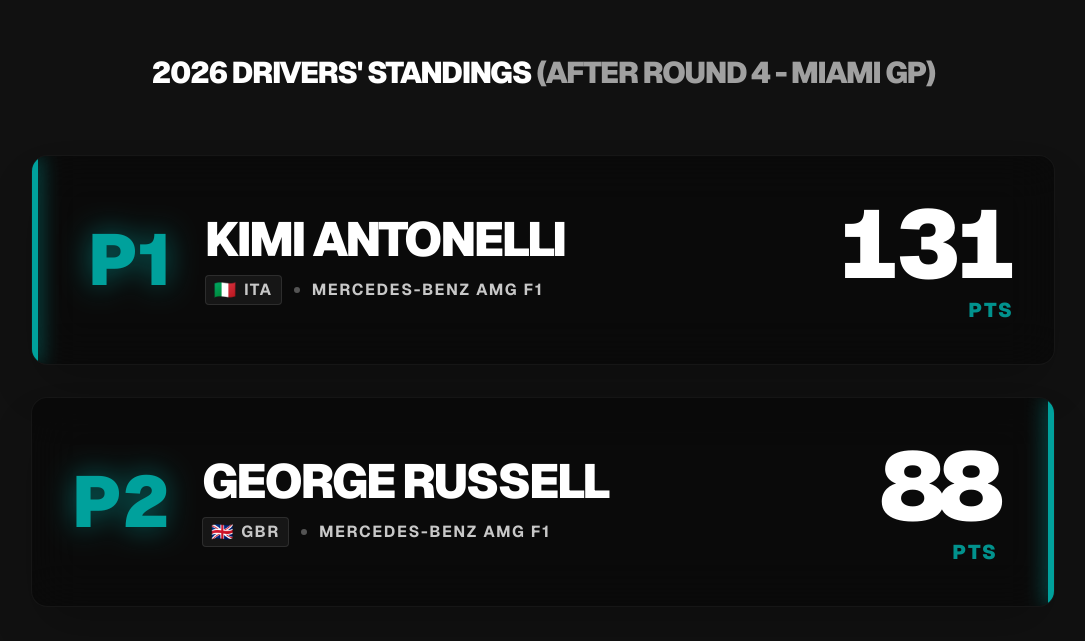
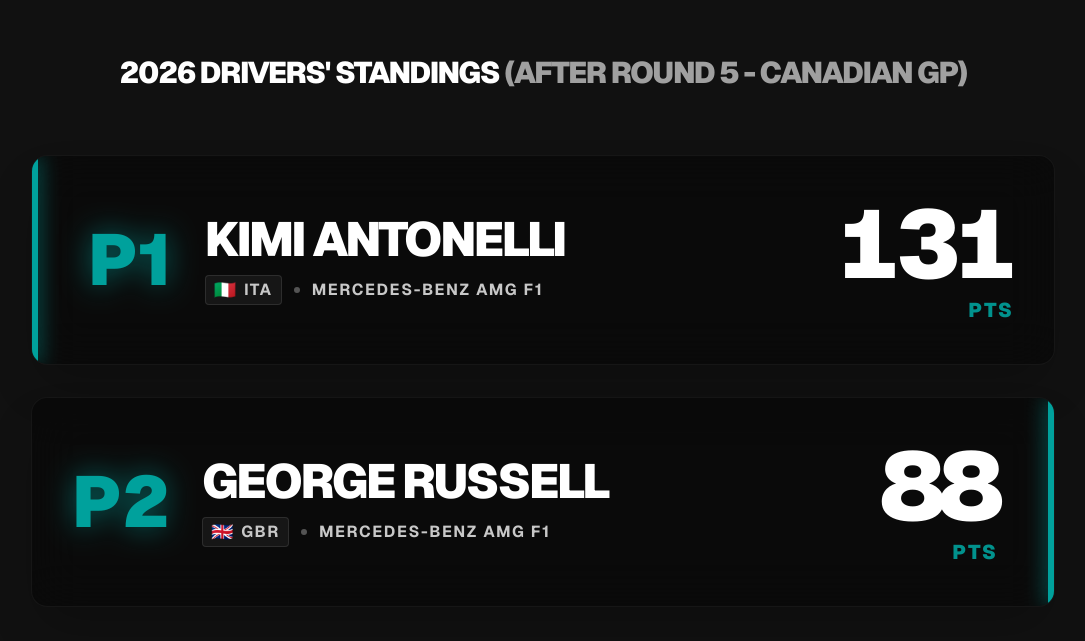
Before and after one commit to Vapour44/mercedes_f1-website, a Next.js app in the folder mercedes-f1-web/: page / in a window 1280 px wide. Shown: the part 4277-4918 px from the top of the page, without its empty margins (97-1182 px from the left). Built offline with nearby package versions, Linux system fonts and the light colour scheme.

Commit message:
Update page.tsx

```diff
--- a/mercedes-f1-web/src/app/page.tsx
+++ b/mercedes-f1-web/src/app/page.tsx
@@ -45,7 +45,7 @@
       {/* Standings Section */}
       <section id="standings" className="w-full py-24 px-4 md:px-8 xl:px-0 max-w-5xl mx-auto flex flex-col items-center relative z-10">
         <h2 className="text-2xl md:text-3xl font-black text-white tracking-tighter uppercase mb-16 text-center">
-          2026 DRIVERS' STANDINGS <span className="opacity-60">(AFTER ROUND 4 - MIAMI GP)</span>
+          2026 DRIVERS' STANDINGS <span className="opacity-60">(AFTER ROUND 5 - CANADIAN GP)</span>
         </h2>
 
         <div className="w-full flex flex-col gap-8">
```
